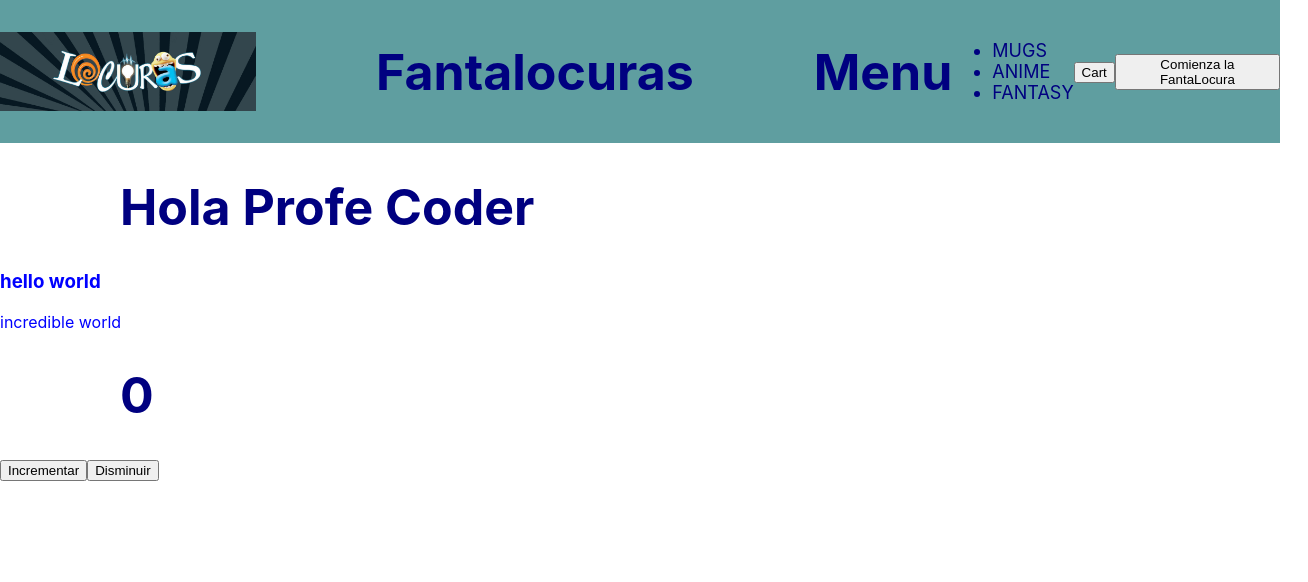
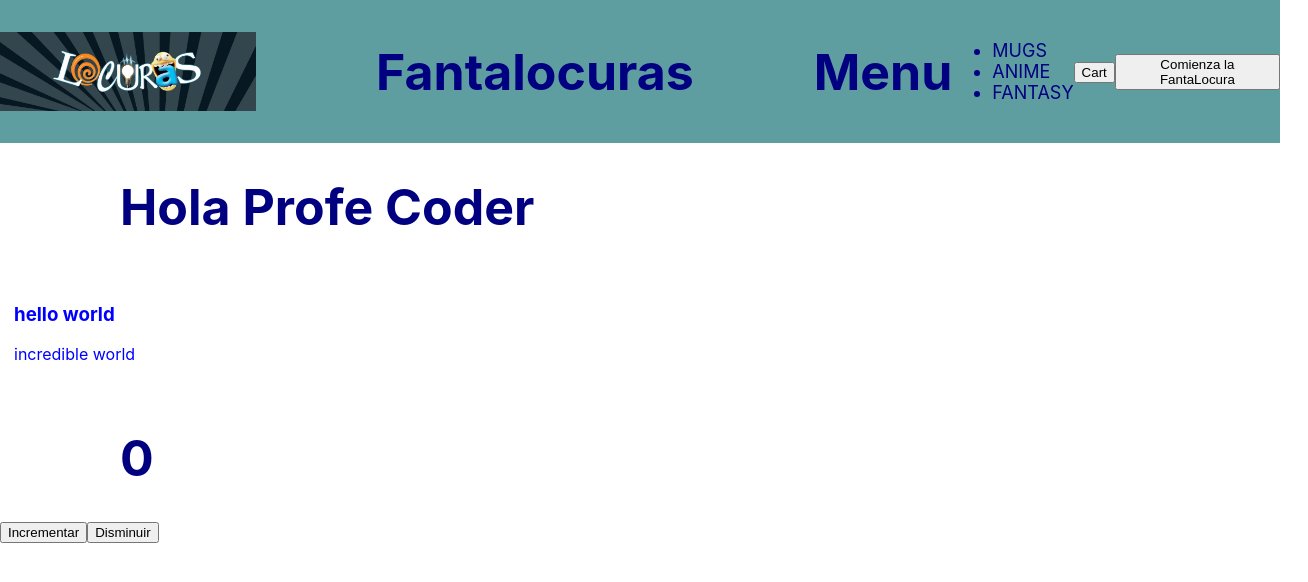
Before and after one commit to Mariangel86/fantalocuras-antequera, a React (Create React App) app: page / in a window 1280 px wide. Shown: the top 582 px of the page, 1308 px wide, since content can reach past the window. Built offline with nearby package versions, Linux system fonts and the light colour scheme.

Commit message:
changes of wednes

```diff
--- a/src/componentes/ItemListContainer.js
+++ b/src/componentes/ItemListContainer.js
@@ -13,7 +13,7 @@ return(
 const ContenedorLista = styled.div`
     {color: blue;
     width: 100%;
-    box-sizing: border-box;
+    padding: 14px
     }`
 
 export default ItemLista;
```
